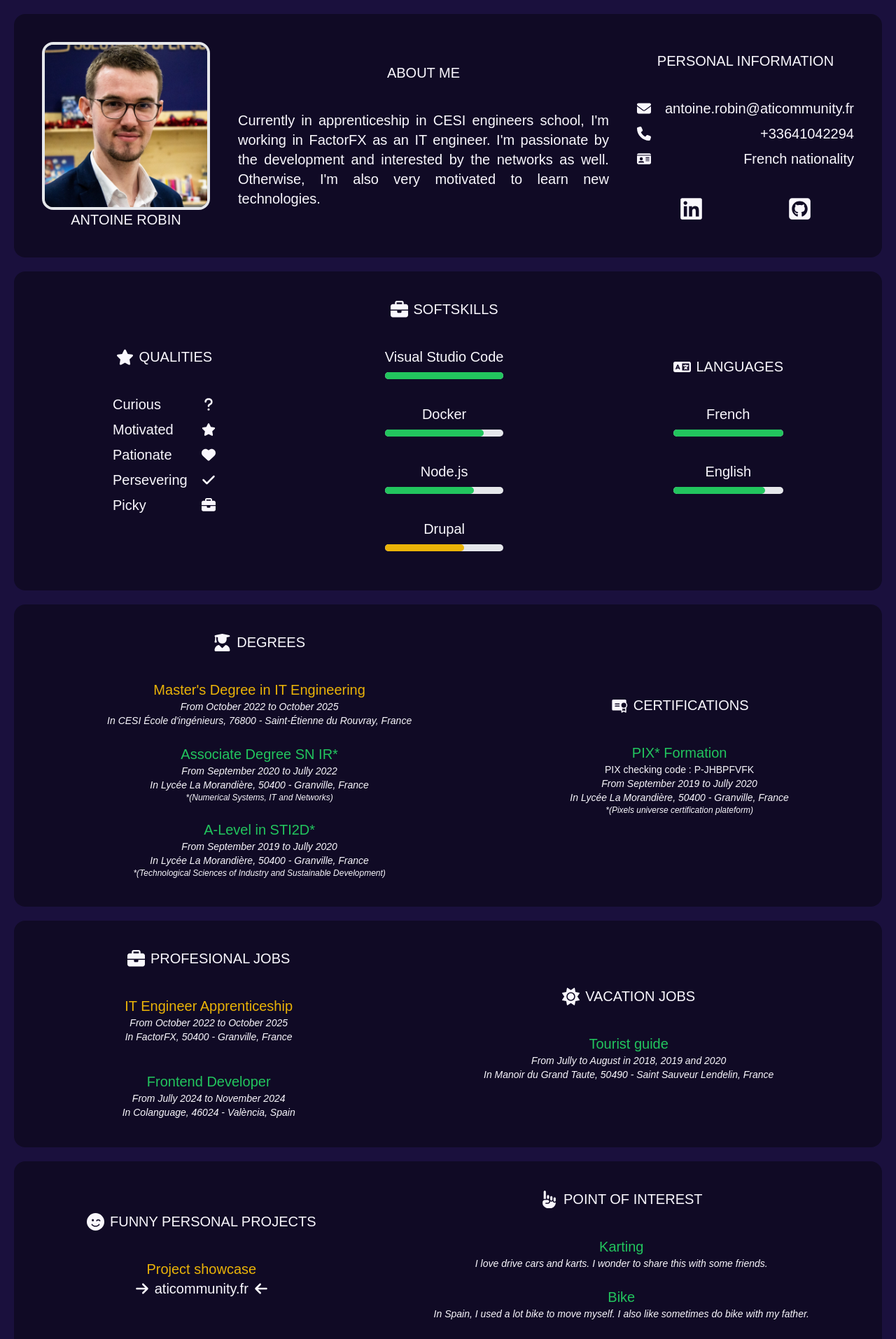
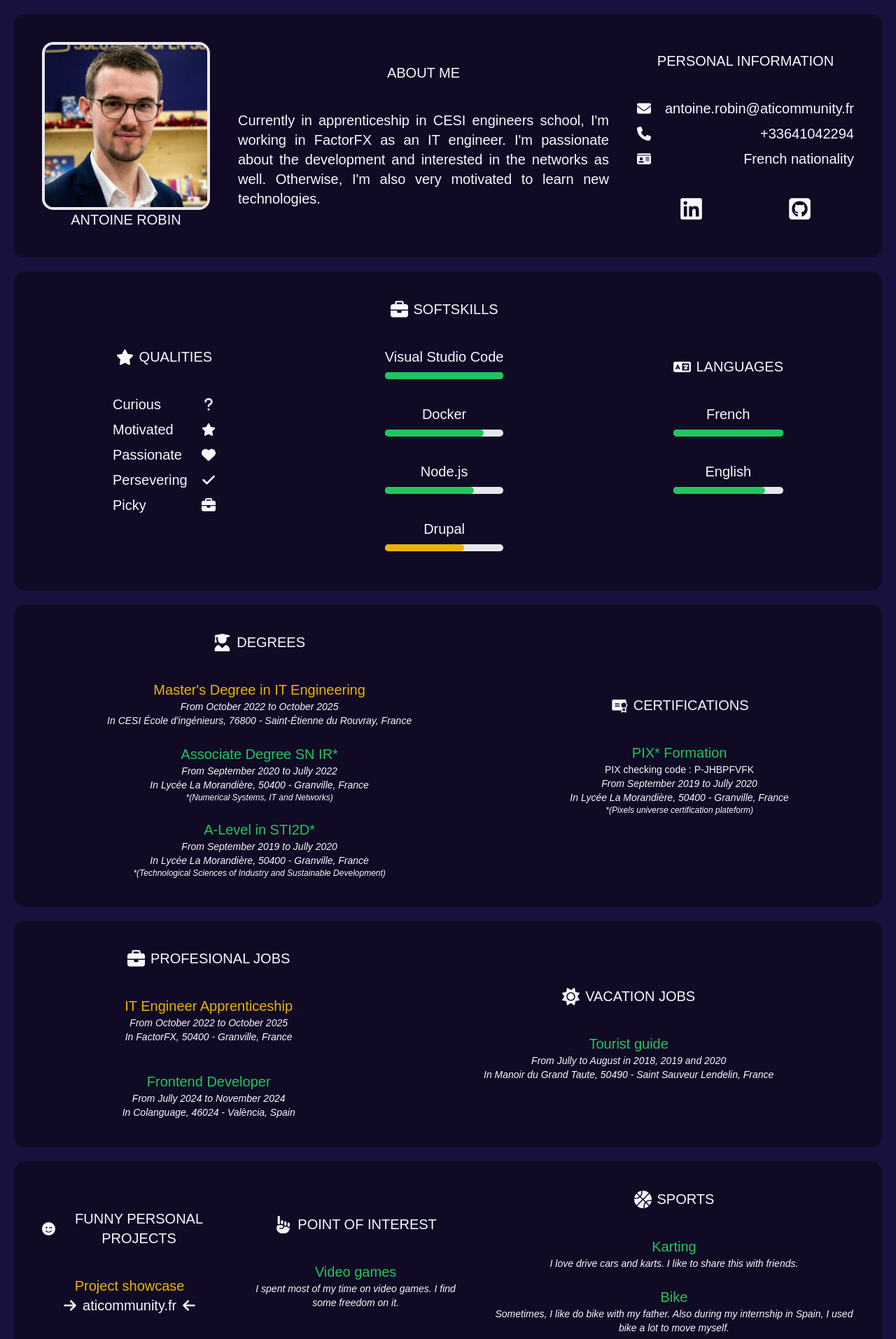
Before and after one commit to AtiCommunity/website_cv, a Next.js app: page / in a window 1280 px wide. Shown: the top 1914 px of the page at 70% size. Built offline with nearby package versions, Linux system fonts and the light colour scheme; a web font is replaced by a local one.

Commit message:
fix(english): correct expressions and add content

```diff
--- a/src/components/Interests/point-of-interest.tsx
+++ b/src/components/Interests/point-of-interest.tsx
@@ -10,17 +10,10 @@ const PointOfInterest = () => {
                 </div>
                 <div className="flex flex-col text-center gap-6">
                     <div className="flex flex-col">
-                        <p className="text-green-500">Karting</p>
+                        <p className="text-green-500">Video games</p>
                         <p className="text-sm italic">
-                            I love drive cars and karts. I wonder to share this
-                            with some friends.
-                        </p>
-                    </div>
-                    <div className="flex flex-col">
-                        <p className="text-green-500">Bike</p>
-                        <p className="text-sm italic">
-                            In Spain, I used a lot bike to move myself. I also
-                            like sometimes do bike with my father.
+                            I spent most of my time on video games. I find some
+                            freedom on it.
                         </p>
                     </div>
                 </div>
--- a/src/components/Interests/sports.tsx
+++ b/src/components/Interests/sports.tsx
@@ -1,5 +1,33 @@
+import { FaBasketball } from "react-icons/fa6";
+
 const Sports = () => {
-    return <></>;
+    return (
+        <>
+            <div className="flex flex-col gap-10 p-5">
+                <div className="flex items-center justify-center gap-2">
+                    <FaBasketball size={25} />
+                    <h1 className="title">Sports</h1>
+                </div>
+                <div className="flex flex-col text-center gap-6">
+                    <div className="flex flex-col">
+                        <p className="text-green-500">Karting</p>
+                        <p className="text-sm italic">
+                            I love drive cars and karts. I like to share this
+                            with friends.
+                        </p>
+                    </div>
+                    <div className="flex flex-col">
+                        <p className="text-green-500">Bike</p>
+                        <p className="text-sm italic">
+                            Sometimes, I like do bike with my father. Also
+                            during my internship in Spain, I used bike a lot to
+                            move myself.
+                        </p>
+                    </div>
+                </div>
+            </div>
+        </>
+    );
 };
 
 export default Sports;
--- a/src/components/resume/about-me.tsx
+++ b/src/components/resume/about-me.tsx
@@ -6,9 +6,9 @@ const AboutMe = () => {
                 <p>
                     Currently in apprenticeship in CESI engineers school,
                     I&apos;m working in FactorFX as an IT engineer. I&apos;m
-                    passionate by the development and interested by the networks
-                    as well. Otherwise, I&apos;m also very motivated to learn
-                    new technologies.
+                    passionate about the development and interested in the
+                    networks as well. Otherwise, I&apos;m also very motivated to
+                    learn new technologies.
                 </p>
             </div>
         </>
--- a/src/components/skills/qualities.tsx
+++ b/src/components/skills/qualities.tsx
@@ -24,7 +24,7 @@ const Qualities = () => {
                         <FaStar />
                     </div>
                     <div className="flex gap-5 items-center justify-between">
-                        <p>Pationate</p>
+                        <p>Passionate</p>
                         <FaHeart />
                     </div>
                     <div className="flex gap-5 items-center justify-between">
```
